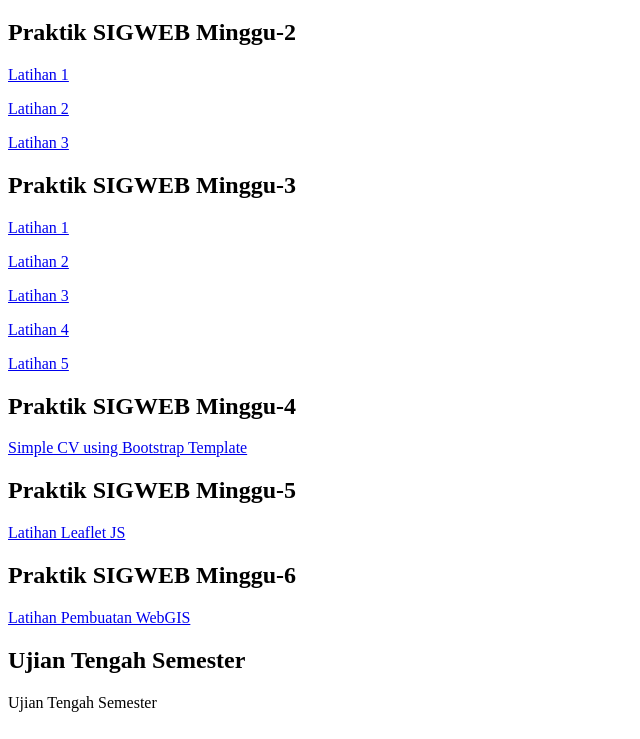
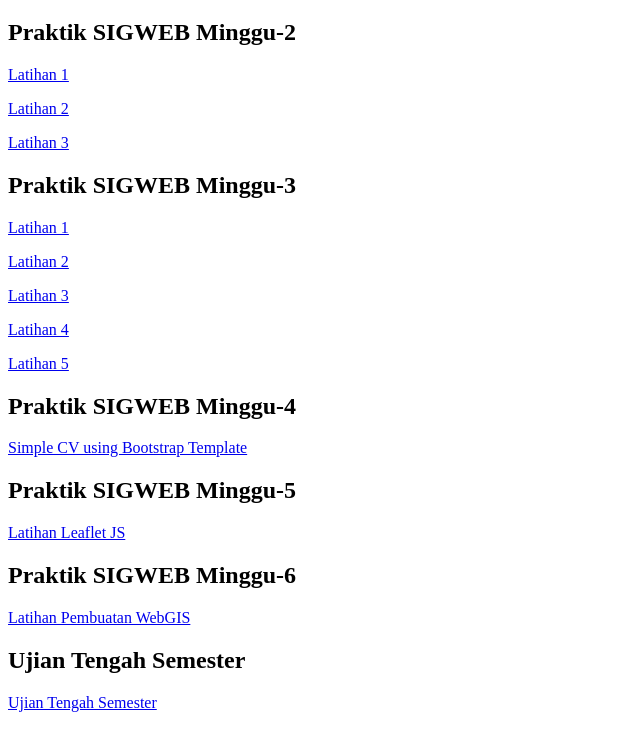
Before and after one commit to Nisrina-as/SIG_WEB7, a plain HTML site: page index.html in a window 1280 px wide. Shown: the part 61-800 px from the top of the page, without its empty margins (0-640 px from the left). Drawn offline with Linux system fonts and the light colour scheme.

Commit message:
menambahkan file uts

```diff
--- a/index.html
+++ b/index.html
@@ -32,6 +32,6 @@
 		<p><a href="latihanM6.html">Latihan Pembuatan WebGIS</a></p>
 
 		<h2>Ujian Tengah Semester</h2>
-		<p><a href="UTS_456164.html"></a>Ujian Tengah Semester</p>
+		<p><a href="UTS_456164.html">Ujian Tengah Semester</a></p>
 	</body>
 </html>
```
